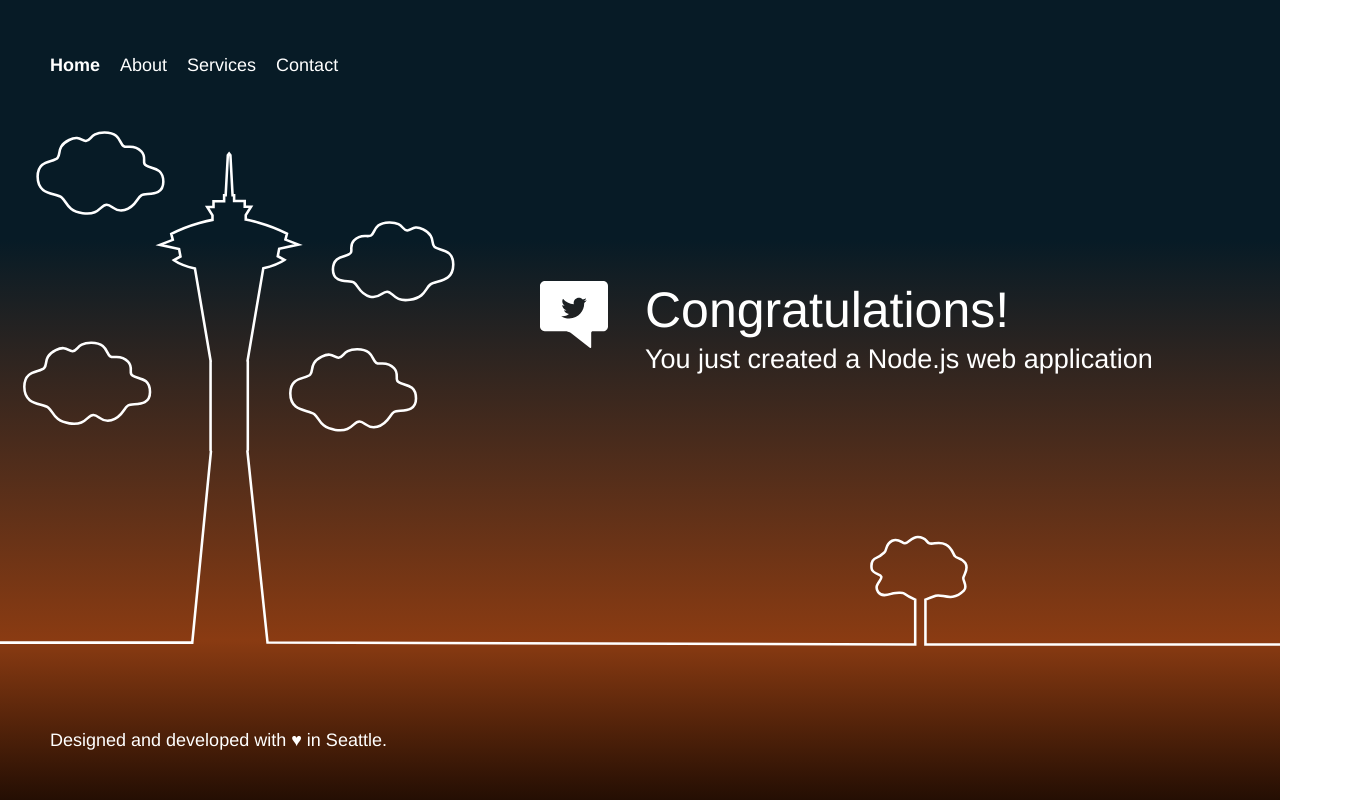
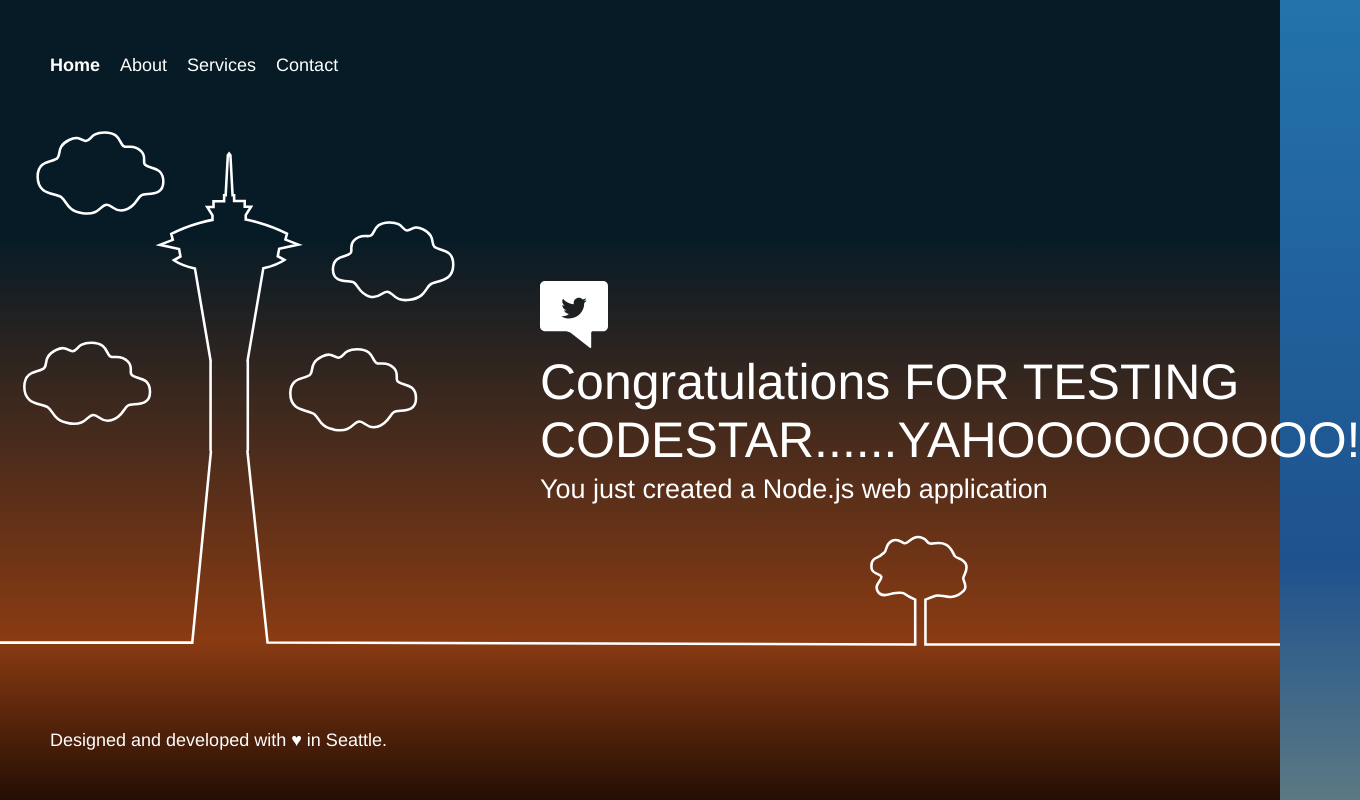
Before and after one commit to arunjprm/Test-Connext-Loans, a website: page public/index.html in a window 1280 px wide. Shown: the whole page, 1360 px wide, since content can reach past the window. Drawn offline with Linux system fonts and the light colour scheme.

Commit message:
Updated index.html to test

```diff
--- a/public/index.html
+++ b/public/index.html
@@ -58,7 +58,7 @@
         <div class="message">
             <a class="twitter-link" href="http://twitter.com/home/?status=I%20created%20a%20project%20with%20AWS%20CodeStar!%20%23AWS%20%23AWSCodeStar%20https%3A%2F%2Faws.amazon.com%2Fcodestar"><img src="img/tweet.svg" /></a>
             <div class="text">
-                <h1>Congratulations!</h1>
+                <h1>Congratulations FOR TESTING CODESTAR......YAHOOOOOOOOO!</h1>
                 <h2>You just created a Node.js web application</h2>
             </div>
         </div>
```
